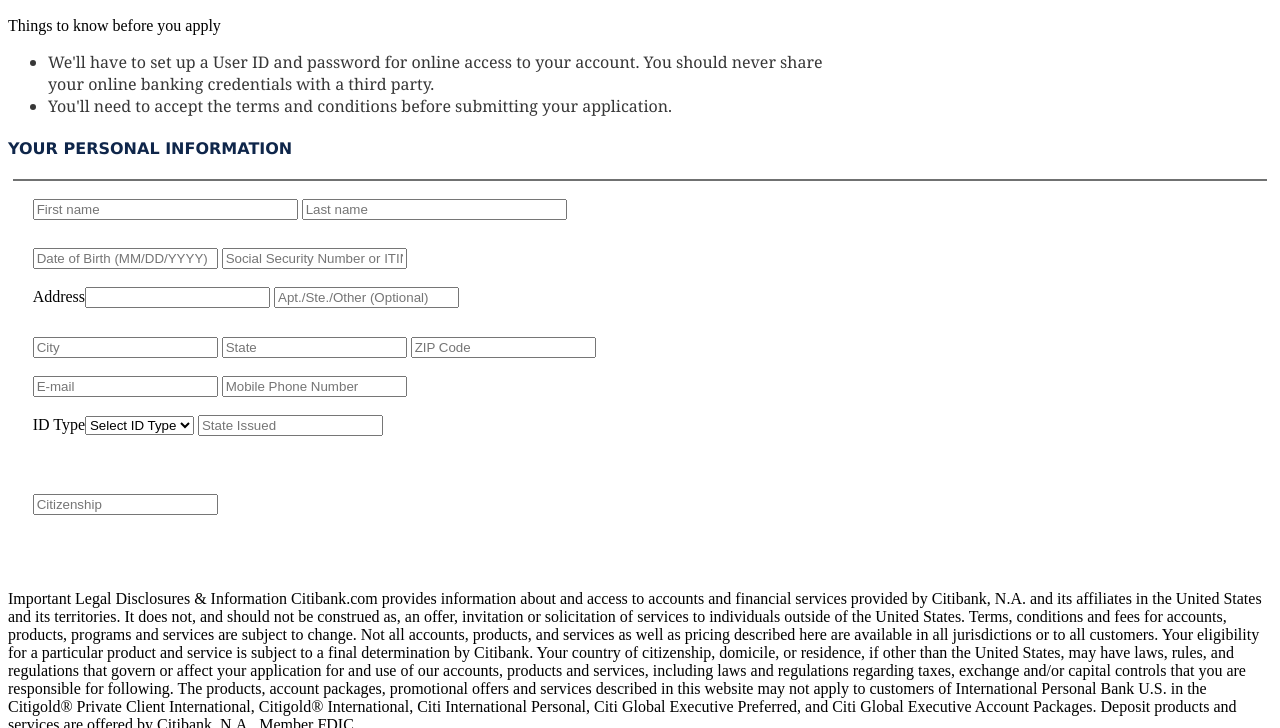
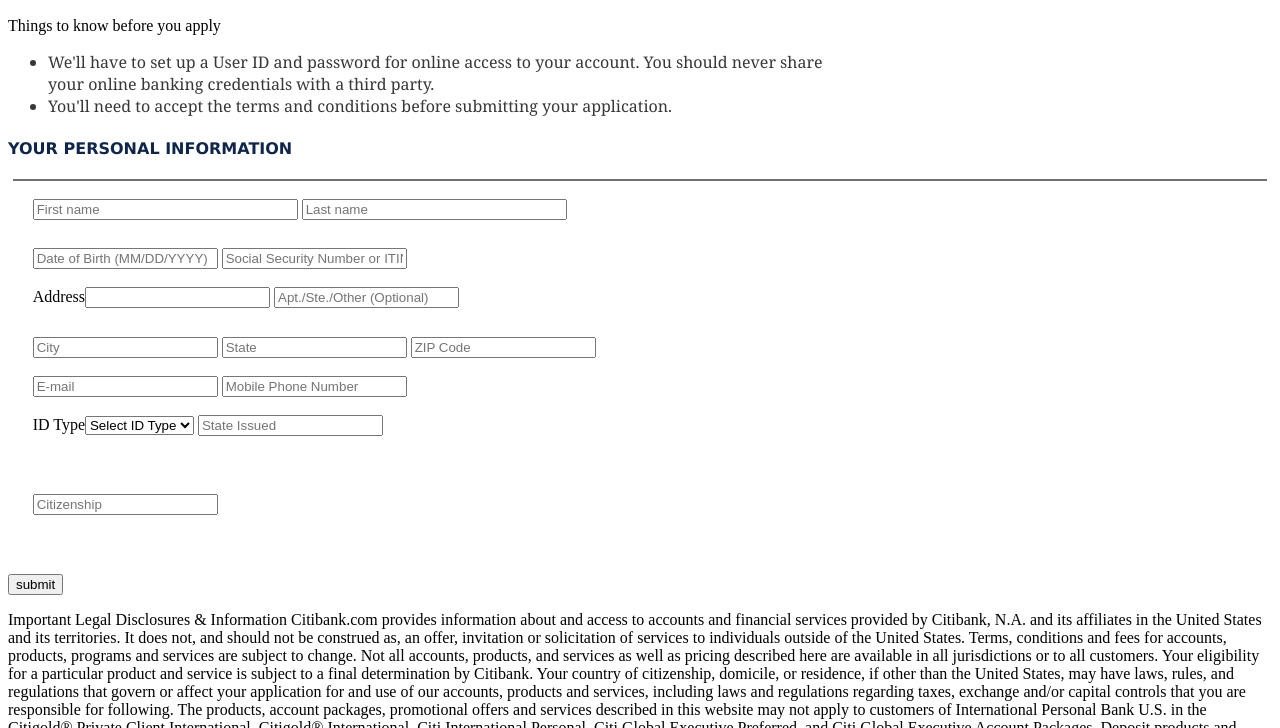
Before and after one commit to Auides/CITI-BANK, a website: page public/registration2.html in a window 1280 px wide. Shown: the part 861-1589 px from the top of the page. Drawn offline with nearby package versions, Linux system fonts and the light colour scheme.

```diff
--- a/public/registration2.html
+++ b/public/registration2.html
@@ -57,6 +57,7 @@
 </ul>
 <h4>YOUR PERSONAL INFORMATION</h4>
 <hr/>
+<form>
 <fieldset class="personal">
   <label for="name"><input id="name" required name="name" placeholder="First name" type="text" size="30"></label>
   <label for="lname"><input id="lname" required name="lname" placeholder="Last name" type="text" size="30"></label>
@@ -91,8 +92,8 @@
 </fieldset>
 <br />
 <br />
-
-</div>
+<input type="submit" value="submit">
+</form>
 <!-- Footer Section -->
   <footer class="w-full bg-zinc-900 h-1/2 px-8 md:p-24 pt-20 pb-12">
     <div class="space-y-8">
```
